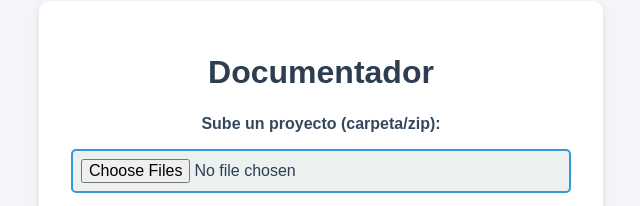
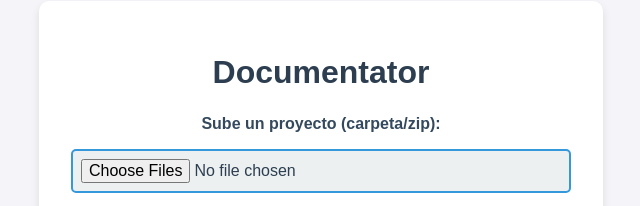
Before and after one commit to valdidev/docsmd, a plain HTML site: page index.html in a window 1280 px wide. Shown: the part 258-464 px from the top of the page, 319-959 px from the left. Drawn offline with Linux system fonts and the light colour scheme.

Commit message:
cambio titulo

```diff
--- a/index.html
+++ b/index.html
@@ -101,7 +101,7 @@
   </head>
   <body>
     <div class="container">
-      <h1>Documentador</h1>
+      <h1>Documentator</h1>
       <form
         action="https://proyecto-a-md.valdidev.com/upload"
         method="post"
```
